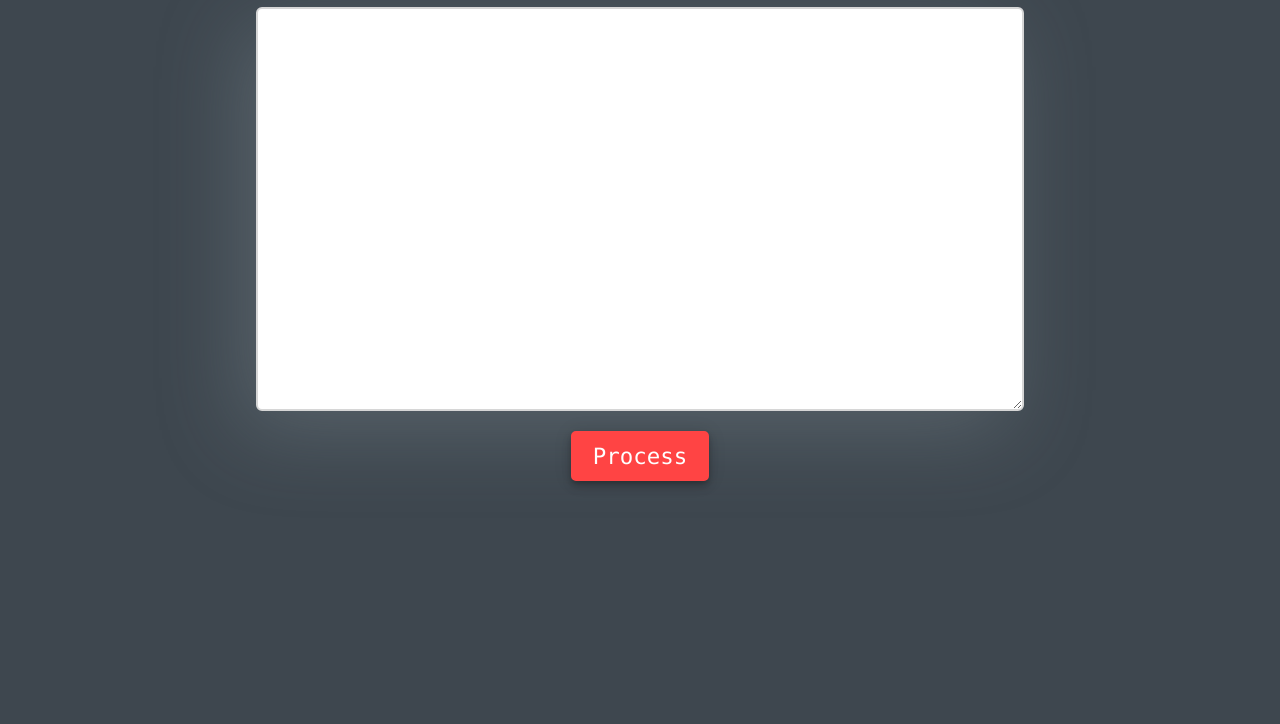
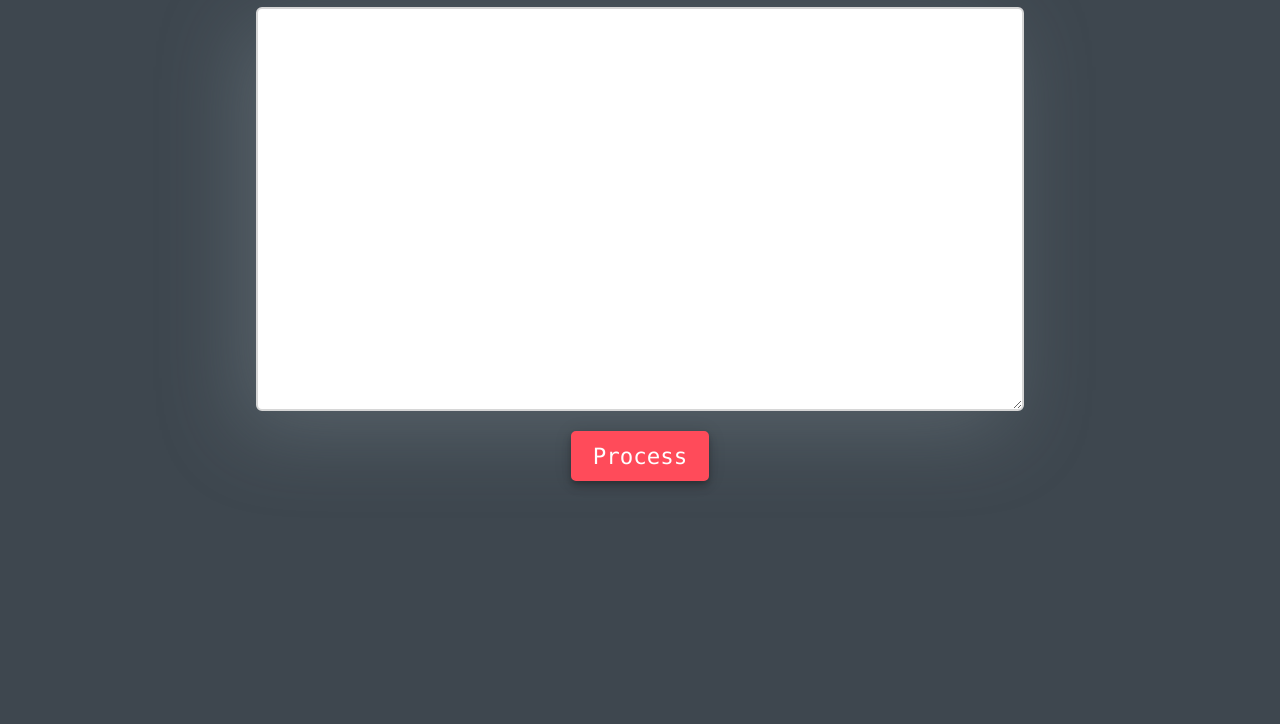
Before and after one commit to suban-khoja-work-ctl/offer-viewer, a plain HTML site: page main.html in a window 1280 px wide. Shown: the part 76-800 px from the top of the page. Drawn offline with Linux system fonts and the light colour scheme.

Commit message:
Update global-variables.css
Adding New Primary and Secondary color for New Theme

```diff
--- a/global-variables.css
+++ b/global-variables.css
@@ -1,4 +1,5 @@
 * {
-    --primary-color:#ff4444;
+    --primary-color:#ff4b5a;
+    --seondary-color : #6400e4;
     --maintenance-svg: url('./Maintenance.svg');
 }
```
